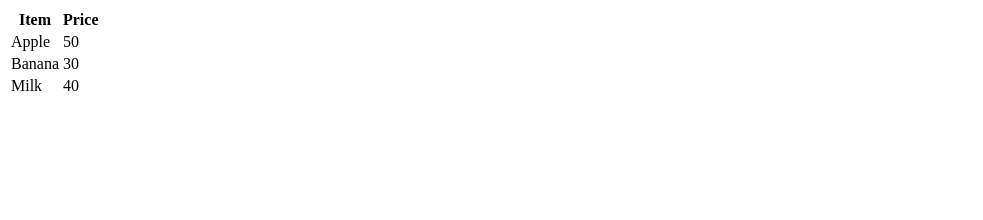
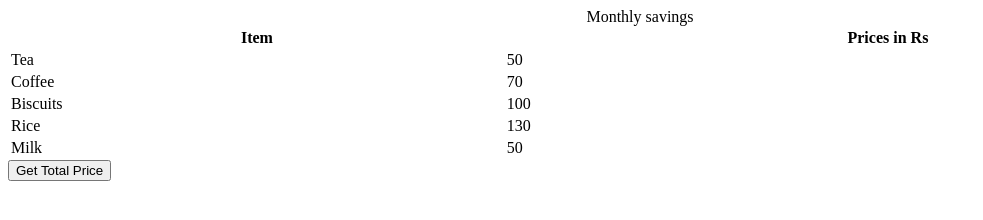
Before and after one commit to acciojob/grofers-checkout-smitk1057-lgtm, a website: page main.html in a window 1280 px wide. Shown: the whole page, without its empty margins (0-983 px from the left). Drawn offline with Linux system fonts and the light colour scheme.

Commit message:
created a submission

```diff
--- a/main.html
+++ b/main.html
@@ -3,30 +3,42 @@
 <html>
 
 <head>
+	<title>Monthly Savings</title>
 	<link rel="stylesheet" href="styles.css">
 </head>
 
 <body>
     <!-- the entire body must be written by student -->
-    <table id="groceryTable">
+    <table style='width:100%' id="table">
+		<caption>Monthly savings</caption>
   <tr>
     <th>Item</th>
-    <th>Price</th>
+    <th>Prices in Rs</th>
   </tr>
-  <tr class="item">
-    <td>Apple</td>
+
+  <tr>
+    <td class='item'>Tea</td>
     <td class="prices">50</td>
   </tr>
-  <tr class="item">
-    <td>Banana</td>
-    <td class="prices">30</td>
+  <tr>
+    <td class='item'>Coffee</td>
+    <td class="prices">70</td>
   </tr>
-  <tr class="item">
-    <td>Milk</td>
-    <td class="prices">40</td>
+  <tr >
+	  <td class="item">Biscuits</td>
+    <td class="prices">100</td>
   </tr>
+
+ <tr>
+	<td class="item">Rice</td>
+	 <td class='prices'>130</td>
+</tr>
+<tr>
+	<td class="item">Milk</td>
+	<td class="prices">50</td>
+	</tr>
 </table>
-
+	<button id='getSumBtn'>Get Total Price</button>
 </body>
 
 </html>
```
Also changed, not shown: script.js (+17 -14 lines).
